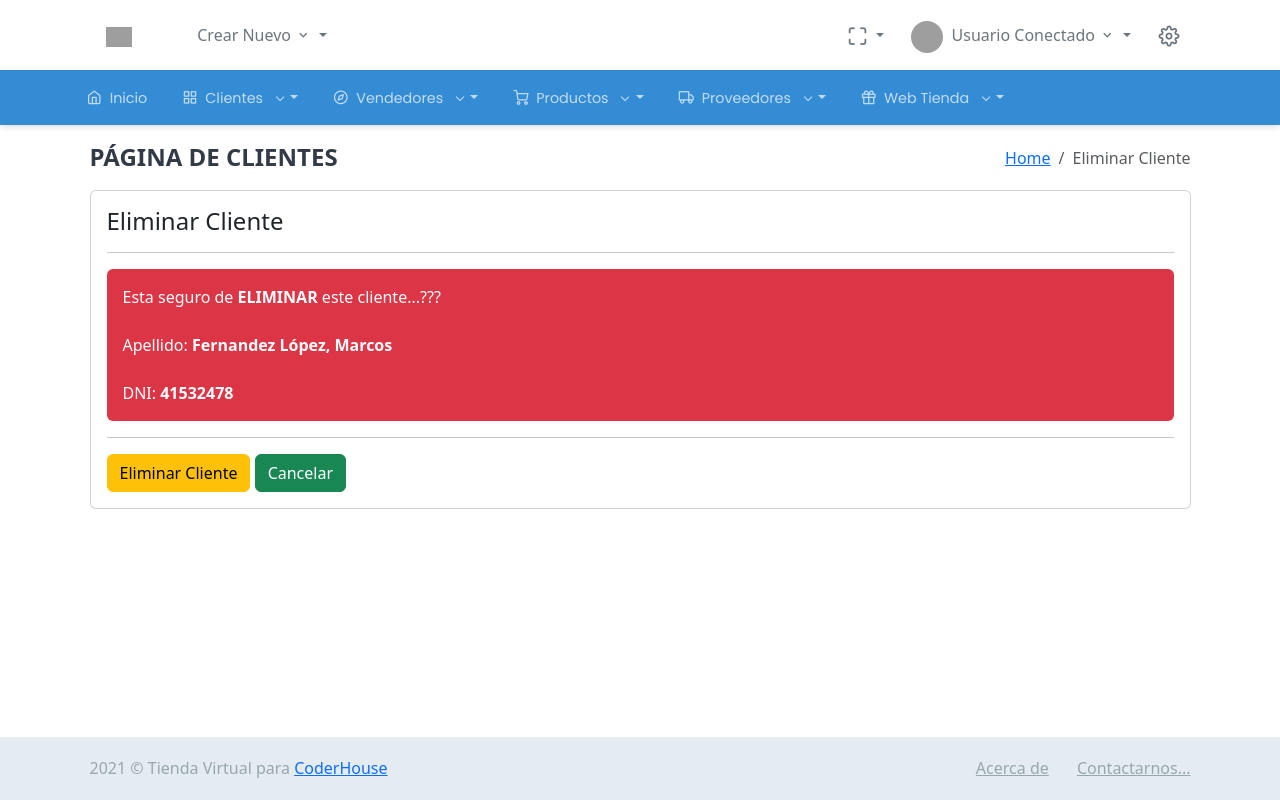
After one commit to catuchowil/TiendaVirtual, a Django app: template app/cliente/templates/cliente/eliminar_cliente.html in a window 1280 px wide. The commit adds this page. Run offline with Django 3.2, Linux system fonts and the light colour scheme; the template is opened without the code that fills it: values that come from a table or form of the project are taken from there, others are empty; data comes from the database, SQL or seed files in the repository; both versions use the stored data as it was after the commit; parts of the project's set-up code (start-up, migrations or seed data) failed here and were passed over; some libraries are stand-ins or nearby versions; grey boxes are pictures that could not be loaded.

Commit message:
Eliminar y Editar de Cliente - terminado

```diff
--- /dev/null
+++ b/app/cliente/templates/cliente/eliminar_cliente.html
@@ -0,0 +1,52 @@
+{% extends 'base/base.html' %}
+{% load widget_tweaks %}
+
+{%block titulo-miga%}
+<div class="row">
+    <div class="col-12">
+        <div class="page-title-box">
+            <h4 class="page-title">Página de Clientes</h4>
+            <div>
+
+                <ol class="breadcrumb m-0">
+                    <li class="breadcrumb-item"><a href="{% url 'base:index' %}">Home</a></li>
+                    <li class="breadcrumb-item active">Eliminar Cliente</li>
+                </ol>
+
+            </div>
+        </div>
+    </div>
+</div>
+{% endblock%}
+
+{% block contenido %}
+
+
+<div class="row">
+    <div class="col-12">
+        <div class="card">
+            <div class="card-body">
+                <h4 class="header-title">Eliminar Cliente</h4>
+               <hr>
+               <div class="alert alert-danger bg-danger text-white border-0" role="alert">
+                Esta seguro de  <strong>ELIMINAR</strong> este cliente...???
+                <br>
+                <br>
+                Apellido: <strong> {{object.apellido_cliente}}, {{object.nombre_cliente}}</strong>
+                <br>
+                <br>
+                DNI: <strong>{{object.dni_cliente}}</strong>
+                </div>
+                <hr>
+                <form method="POST">
+                    {% csrf_token %}
+
+                    <button type="submit" class="btn btn-warning waves-effect waves-light">Eliminar Cliente</button>
+                    <button onClick="history.go(-1);" class="btn btn-success waves-effect waves-light">Cancelar</button>
+                </form>
+
+            </div>
+    </div>
+</div>
+</div>
+{% endblock %}
--- a/app/cliente/templates/cliente/listado_cliente.html
+++ b/app/cliente/templates/cliente/listado_cliente.html
@@ -46,8 +46,8 @@
                                 <td>{{i.dni_cliente}}</td>
                                 <td>{{i.domicilio_cliente}}</td>
                                 <td><a href="{% url 'cliente:detallecliente' i.id %}"" class="btn btn-soft-info btn-rounded waves-effect waves-light">Más Info</a>
-                                <a href="{% url 'cliente:detallecliente' i.id %}"" class="btn btn-soft-warning btn-rounded waves-effect waves-light">Editar</a>
-                                <a href="{% url 'cliente:detallecliente' i.id %}"" class="btn btn-soft-danger btn-rounded waves-effect waves-light">Eliminar</a></td>
+                                <a href="{% url 'cliente:editarcliente' i.id %}"" class="btn btn-soft-warning btn-rounded waves-effect waves-light">Editar</a>
+                                <a href="{% url 'cliente:eliminarcliente' i.id %}"" class="btn btn-soft-danger btn-rounded waves-effect waves-light">Eliminar</a></td>
                             </tr>
                             {% endfor %}
                         </tbody>
--- a/app/cliente/urls.py
+++ b/app/cliente/urls.py
@@ -1,12 +1,14 @@
 from django.urls import path
 
-from .views import NuevoCliente, ListadoCliente, DetalleCliente, BuscarCliente
+from .views import NuevoCliente, ListadoCliente, DetalleCliente, BuscarCliente,EditarCliente,EliminarCliente
 
 urlpatterns = [
     path('nuevocliente/', NuevoCliente.as_view(), name='nuevocliente'),
     path('listadocliente/', ListadoCliente.as_view(), name='listadocliente'),
     path('detallecliente/<int:pk>',DetalleCliente.as_view(),name='detallecliente'),
-    path('buscarcliente/',BuscarCliente.as_view(), name='buscarcliente')
+    path('buscarcliente/',BuscarCliente.as_view(), name='buscarcliente'),
+    path('editarcliente/<int:pk>',EditarCliente.as_view(),name='editarcliente'),
+    path('eliminarcliente/<int:pk>',EliminarCliente.as_view(),name='eliminarcliente')
 
 
 
```
Also changed, not shown: app/cliente/templates/cliente/editar_cliente.html (added, +85 -0 lines), app/cliente/views.py (+19 -0 lines), db.sqlite3.
